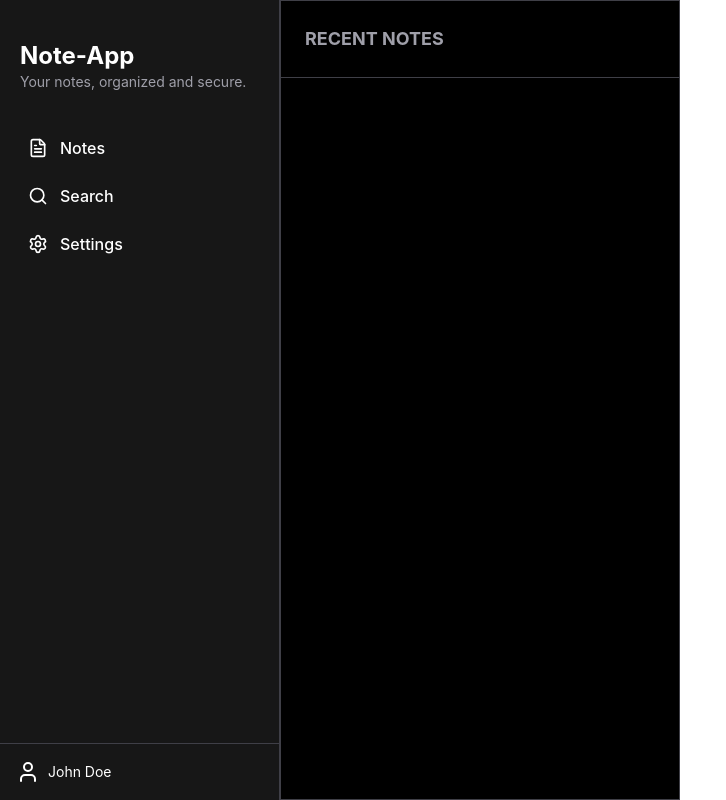
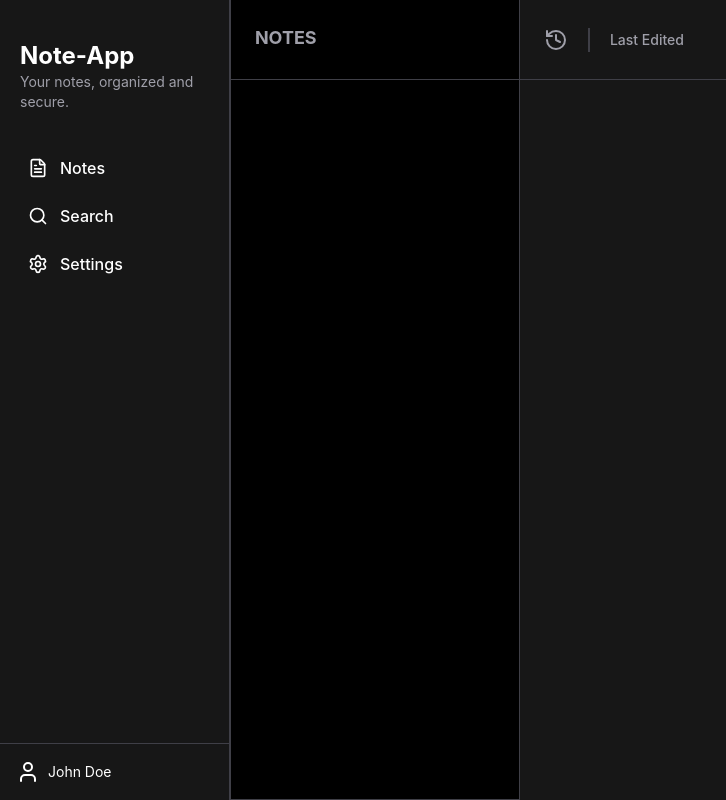
Before and after one commit to slizer432/notes-front-end, a React (Vite) app: page / in a window 1280 px wide. Shown: the whole page, without its empty margins (0-726 px from the left). Built offline with nearby package versions, Linux system fonts and the light colour scheme.

Commit message:
feat: update NoteList and Sidebar components, enhance layout in DashboardLayout, and add NoteViewer component

```diff
--- a/src/components/NoteList.tsx
+++ b/src/components/NoteList.tsx
@@ -1,10 +1,8 @@
 const NoteList = () => {
   return (
-    <div className="bg-black h-full w-[50vh] border border-zinc-700 flex flex-col border-r">
-      <div className="p-6 border-b border-zinc-700">
-        <h1 className="text-lg font-bold uppercase text-zinc-400">
-          Recent notes
-        </h1>
+    <div className="bg-black h-full w-[50vh] border-l border-b border-zinc-700 flex flex-col border-r">
+      <div className="p-6 border-b border-zinc-700 min-h-20">
+        <h1 className="text-lg font-bold uppercase text-zinc-400">Notes</h1>
       </div>
     </div>
   );
--- /dev/null
+++ b/src/components/NoteViewer.tsx
@@ -0,0 +1,17 @@
+import { History } from "lucide-react";
+
+const Note = () => {
+  return (
+    <div className="bg-neutral-900 w-full h-full">
+      <div className="border-b border-zinc-700 w-full p-6 text-zinc-400 flex min-h-20 gap-2 items-center">
+        <div className="flex items-center gap-5 relative">
+          <History />
+          <div className="border-r border border-zinc-700 self-stretch" />
+          <p className="text-sm font-medium">Last Edited</p>
+        </div>
+      </div>
+    </div>
+  );
+};
+
+export default Note;
--- a/src/components/Sidebar.tsx
+++ b/src/components/Sidebar.tsx
@@ -2,7 +2,7 @@ import { FileText, Search, Settings, User } from "lucide-react";
 
 const Sidebar = () => {
   return (
-    <aside className="bg-neutral-900 text-white w-[35vh] h-screen py-10 border-r border-zinc-700 flex flex-col">
+    <aside className="bg-neutral-900 text-white w-[35vh] h-screen py-10 border-r border-zinc-700 flex flex-col relative">
       <div className="px-5">
         <h1 className="text-2xl font-bold">Note-App</h1>
         <p className="text-zinc-400 text-sm">
@@ -32,7 +32,7 @@ const Sidebar = () => {
           Settings
         </a>
       </ul>
-      <div className="absolute w-[inherit] border-t border-zinc-700 bottom-0 p-4 flex items-center">
+      <div className="absolute w-full border-t border-zinc-700 bottom-0 p-4 flex items-center">
         <User />
         <span className="ml-2 text-sm">John Doe</span>
       </div>
--- a/src/layouts/DashboardLayout.tsx
+++ b/src/layouts/DashboardLayout.tsx
@@ -5,7 +5,7 @@ const DashboardLayout = () => {
   return (
     <div className="flex min-h-full">
       <Sidebar />
-      <main className="flex">
+      <main className="flex w-full">
         <Outlet />
       </main>
     </div>
--- a/src/pages/Home.tsx
+++ b/src/pages/Home.tsx
@@ -1,9 +1,11 @@
+import Note from "../components/NoteViewer";
 import NoteList from "../components/NoteList";
 
 const Home = () => {
   return (
-    <div className="flex">
+    <div className="flex w-full h-full">
       <NoteList />
+      <Note />
     </div>
   );
 };
```
